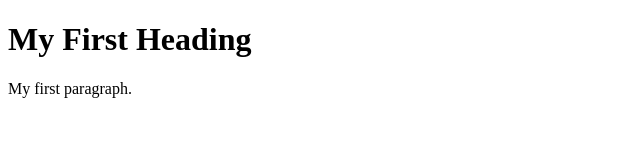
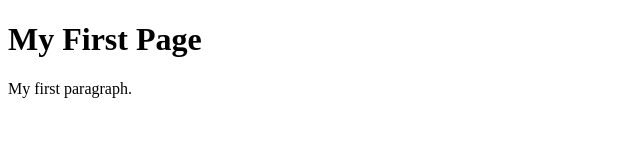
Before and after one commit to jiiometrii/jiiometrii.github.io, a plain HTML site: page site/index.html in a window 1280 px wide. Shown: the whole page, without its empty margins (0-640 px from the left). Drawn offline with Linux system fonts and the light colour scheme.

Commit message:
Small addition

```diff
--- a/site/index.html
+++ b/site/index.html
@@ -5,7 +5,7 @@
 </head>
 <body>
 
-<h1>My First Heading</h1>
+<h1>My First Page</h1>
 <p>My first paragraph.</p>
 
 </body>
```
